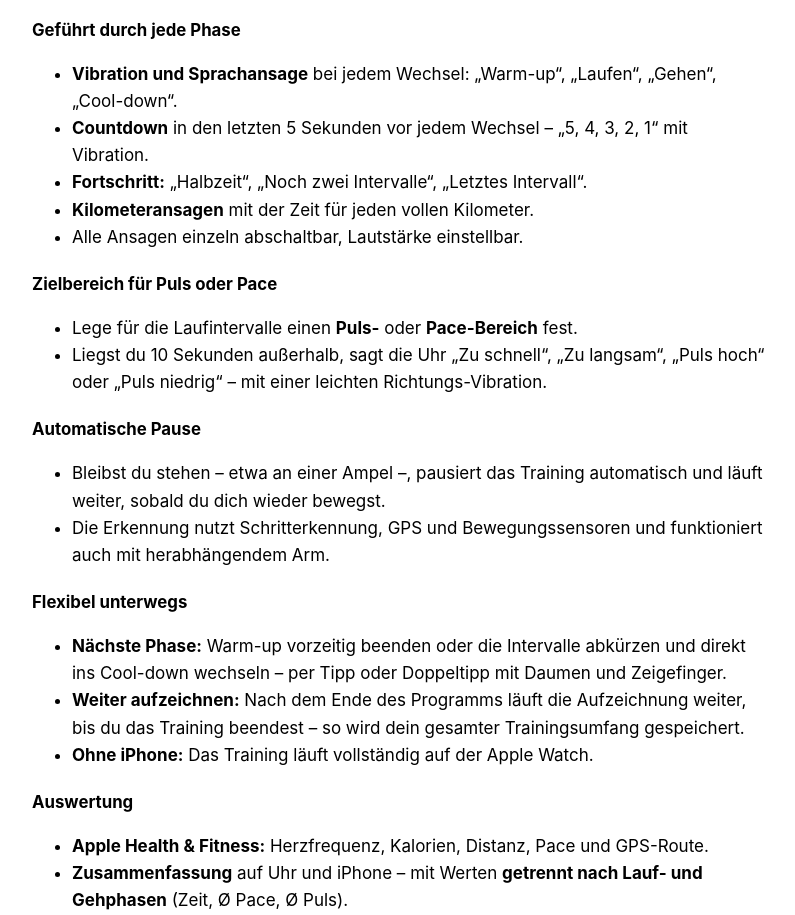
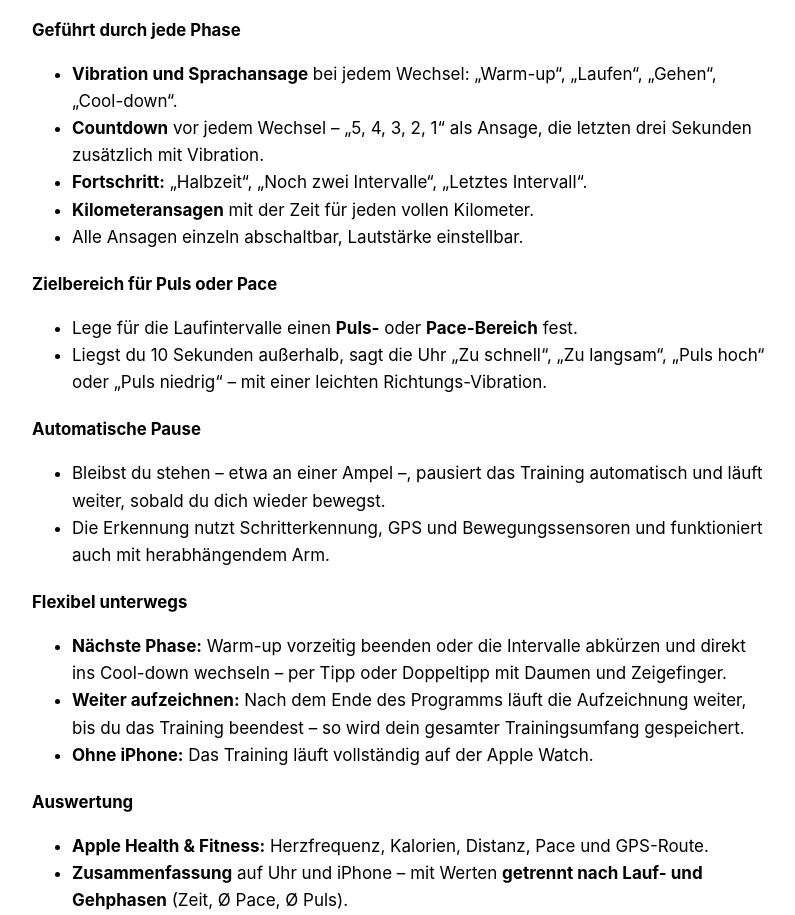
Before and after one commit to AutomatiskHome/runtimer, a plain HTML site: page funktionen.html in a window 1280 px wide. Shown: the part 798-1713 px from the top of the page, without its empty margins (240-1035 px from the left). Drawn offline with Linux system fonts and the light colour scheme.

Commit message:
Add files via upload

```diff
--- a/funktionen.html
+++ b/funktionen.html
@@ -31,7 +31,7 @@
 <h3>Geführt durch jede Phase</h3>
 <ul>
   <li><strong>Vibration und Sprachansage</strong> bei jedem Wechsel: „Warm-up“, „Laufen“, „Gehen“, „Cool-down“.</li>
-  <li><strong>Countdown</strong> in den letzten 5 Sekunden vor jedem Wechsel – „5, 4, 3, 2, 1“ mit Vibration.</li>
+  <li><strong>Countdown</strong> vor jedem Wechsel – „5, 4, 3, 2, 1“ als Ansage, die letzten drei Sekunden zusätzlich mit Vibration.</li>
   <li><strong>Fortschritt:</strong> „Halbzeit“, „Noch zwei Intervalle“, „Letztes Intervall“.</li>
   <li><strong>Kilometeransagen</strong> mit der Zeit für jeden vollen Kilometer.</li>
   <li>Alle Ansagen einzeln abschaltbar, Lautstärke einstellbar.</li>
```
Also changed, not shown: features.html (+1 -1 lines).
